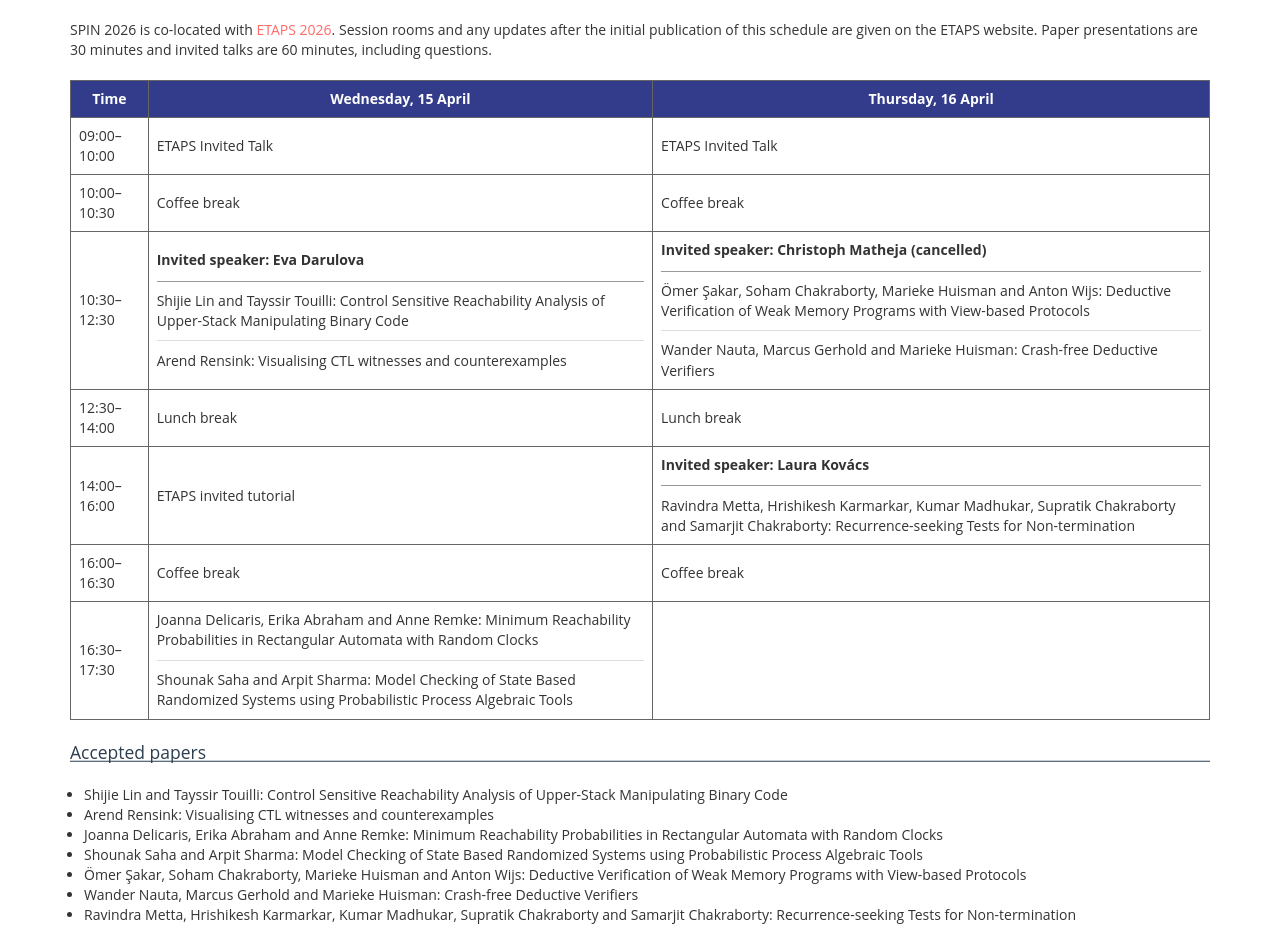
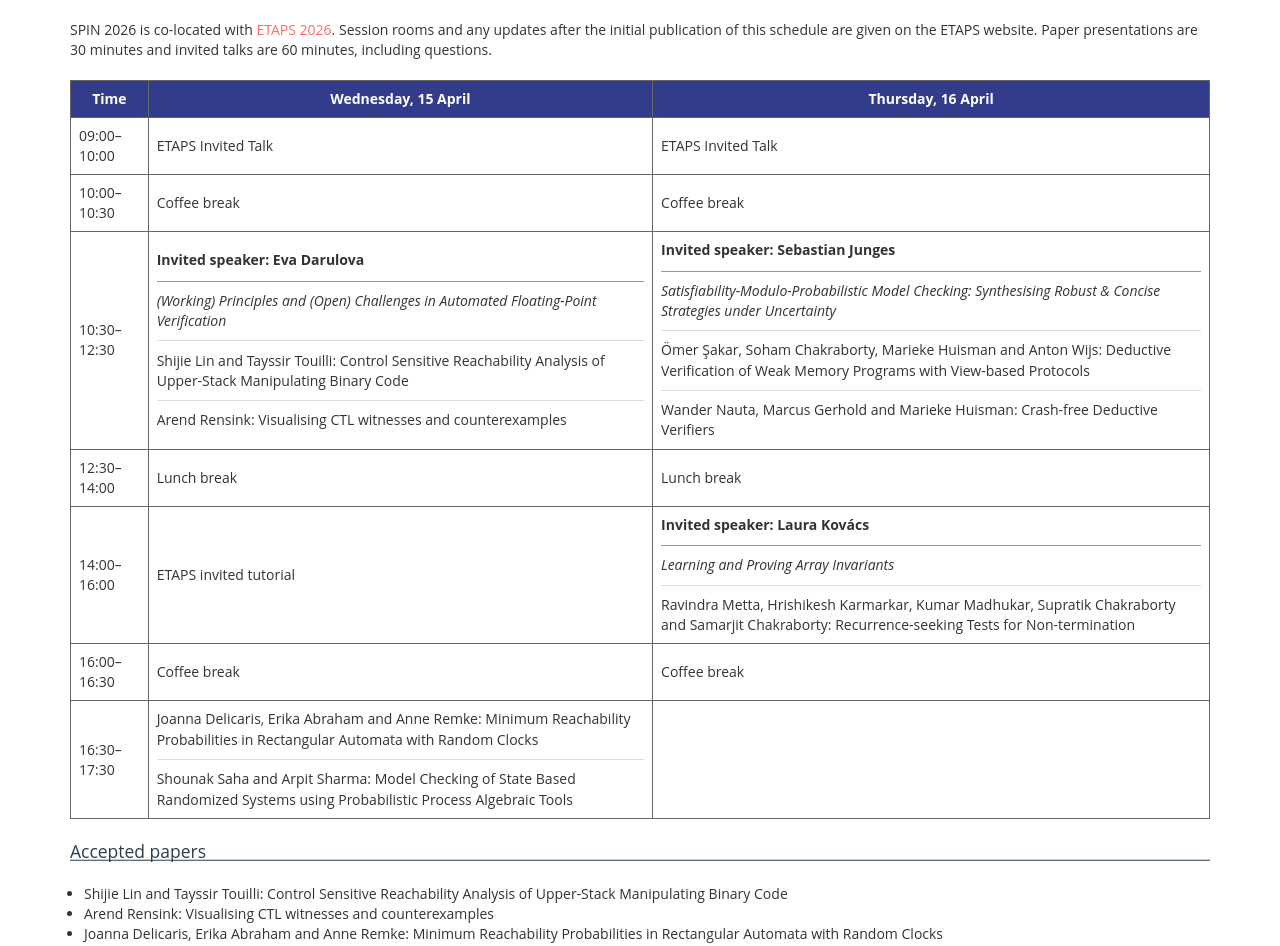
Before and after one commit to SPIN-web/SPIN2026, a Jekyll site: the page built from _pages/program.md, in a window 1280 px wide. Shown: the part 380-1326 px from the top of the page. Built offline with Jekyll 4.4.1, drawn with Linux system fonts in a browser that asks for light colours; nearby versions of some CDN libraries; our own code applies the rules of GitHub Pages for plain Markdown files.

Commit message:
Added new invited talk to the programme

```diff
--- a/_pages/program.md
+++ b/_pages/program.md
@@ -30,8 +30,8 @@ Paper presentations are 30 minutes and invited talks are 60 minutes, including q
 </tr>
 <tr>
 <td>10:30–12:30</td>
-<td><strong>Invited speaker: Eva Darulova</strong><div class="program-sep"></div><div class="program-paper">Shijie Lin and Tayssir Touilli: Control Sensitive Reachability Analysis of Upper-Stack Manipulating Binary Code</div><div class="program-paper">Arend Rensink: Visualising CTL witnesses and counterexamples</div></td>
-<td><strong>Invited speaker: Christoph Matheja (cancelled)</strong><div class="program-sep"></div><div class="program-paper">Ömer Şakar, Soham Chakraborty, Marieke Huisman and Anton Wijs: Deductive Verification of Weak Memory Programs with View-based Protocols</div><div class="program-paper">Wander Nauta, Marcus Gerhold and Marieke Huisman: Crash-free Deductive Verifiers</div></td>
+<td><strong>Invited speaker: Eva Darulova</strong><div class="program-sep"></div><div class="program-paper"><em>(Working) Principles and (Open) Challenges in Automated Floating-Point Verification</em></div><div class="program-paper">Shijie Lin and Tayssir Touilli: Control Sensitive Reachability Analysis of Upper-Stack Manipulating Binary Code</div><div class="program-paper">Arend Rensink: Visualising CTL witnesses and counterexamples</div></td>
+<td><strong>Invited speaker: Sebastian Junges</strong><div class="program-sep"></div><div class="program-paper"><em>Satisfiability-Modulo-Probabilistic Model Checking: Synthesising Robust &amp; Concise Strategies under Uncertainty</em></div><div class="program-paper">Ömer Şakar, Soham Chakraborty, Marieke Huisman and Anton Wijs: Deductive Verification of Weak Memory Programs with View-based Protocols</div><div class="program-paper">Wander Nauta, Marcus Gerhold and Marieke Huisman: Crash-free Deductive Verifiers</div></td>
 </tr>
 <tr>
 <td>12:30–14:00</td>
@@ -41,7 +41,7 @@ Paper presentations are 30 minutes and invited talks are 60 minutes, including q
 <tr>
 <td>14:00–16:00</td>
 <td>ETAPS invited tutorial</td>
-<td><strong>Invited speaker: Laura Kovács</strong><div class="program-sep"></div><div class="program-paper">Ravindra Metta, Hrishikesh Karmarkar, Kumar Madhukar, Supratik Chakraborty and Samarjit Chakraborty: Recurrence-seeking Tests for Non-termination</div></td>
+<td><strong>Invited speaker: Laura Kovács</strong><div class="program-sep"></div><div class="program-paper"><em>Learning and Proving Array Invariants</em></div><div class="program-paper">Ravindra Metta, Hrishikesh Karmarkar, Kumar Madhukar, Supratik Chakraborty and Samarjit Chakraborty: Recurrence-seeking Tests for Non-termination</div></td>
 </tr>
 <tr>
 <td>16:00–16:30</td>
```
Also changed, not shown: _pages/speakers.md (+4 -0 lines).
